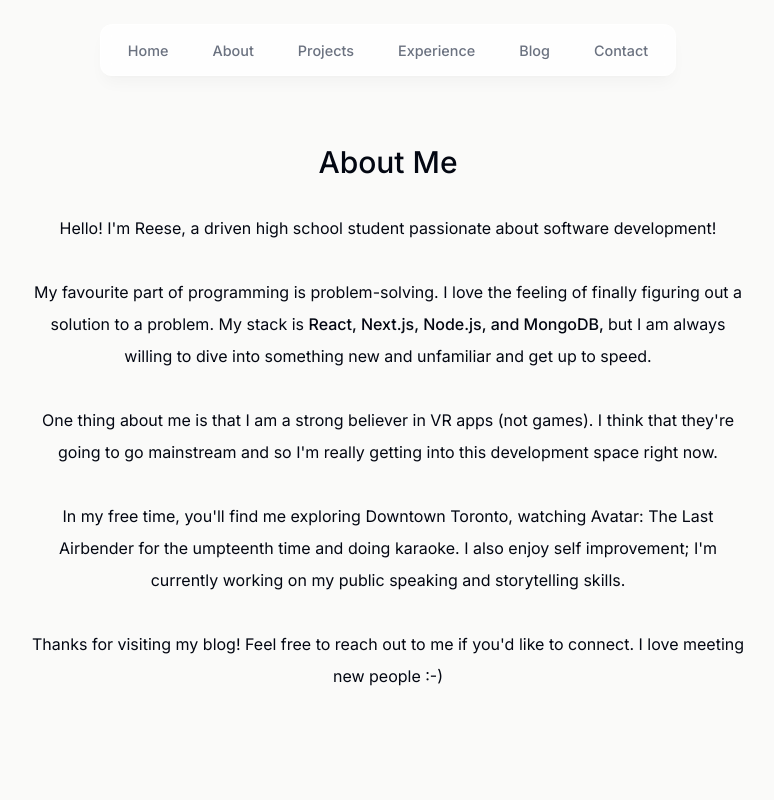
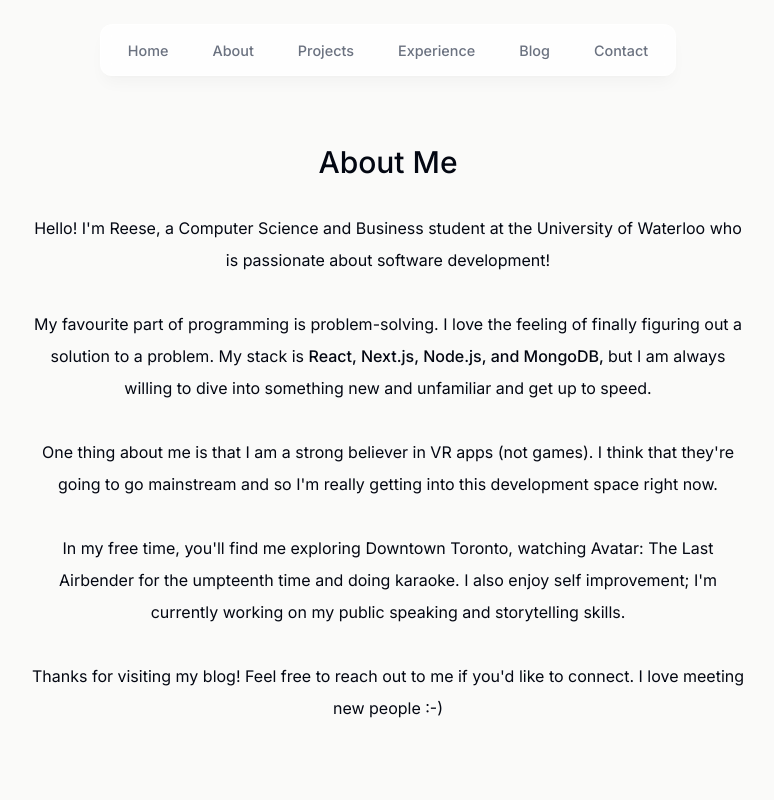
Before and after one commit to r-chong/portfolio-v4, a Next.js app: page /about in a window 1280 px wide. Shown: the top 800 px of the page, without its empty margins (252-1026 px from the left). Built offline with nearby package versions, Linux system fonts and the light colour scheme.

Commit message:
chore: update about, resume

```diff
--- a/components/About.tsx
+++ b/components/About.tsx
@@ -17,8 +17,9 @@ export default function About() {
             <SectionHeading>About me</SectionHeading>
             <p>
                 <span>
-                    Hello! I&apos;m Reese, a driven high school student
-                    passionate about software development!{'  '}
+                    Hello! I&apos;m Reese, a Computer Science and Business
+                    student at the University of Waterloo who is passionate
+                    about software development!{'  '}
                 </span>
                 <br />
                 <br />
```
Also changed, not shown: 1 other file (tests, documents, lock files or other folders).
